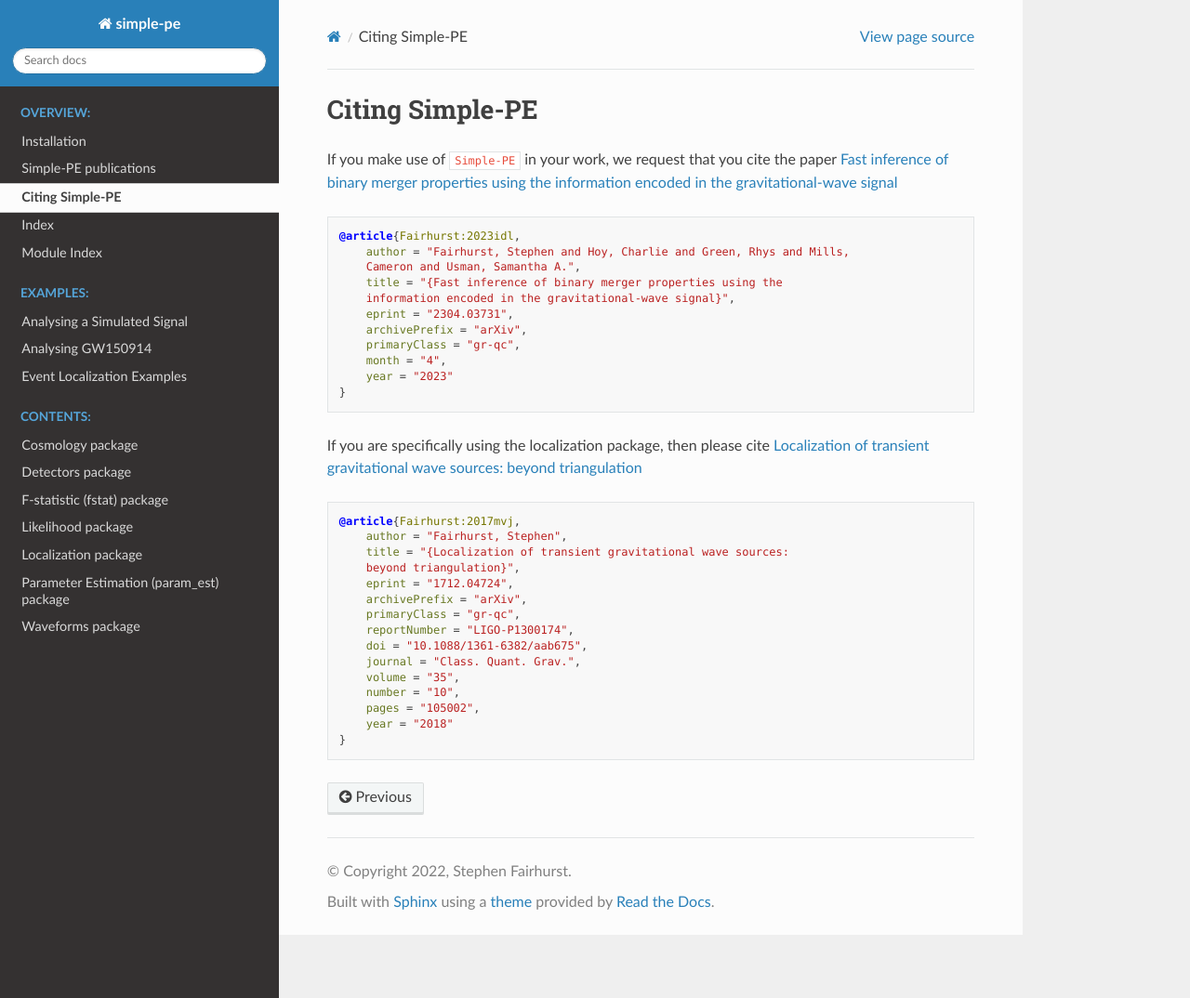
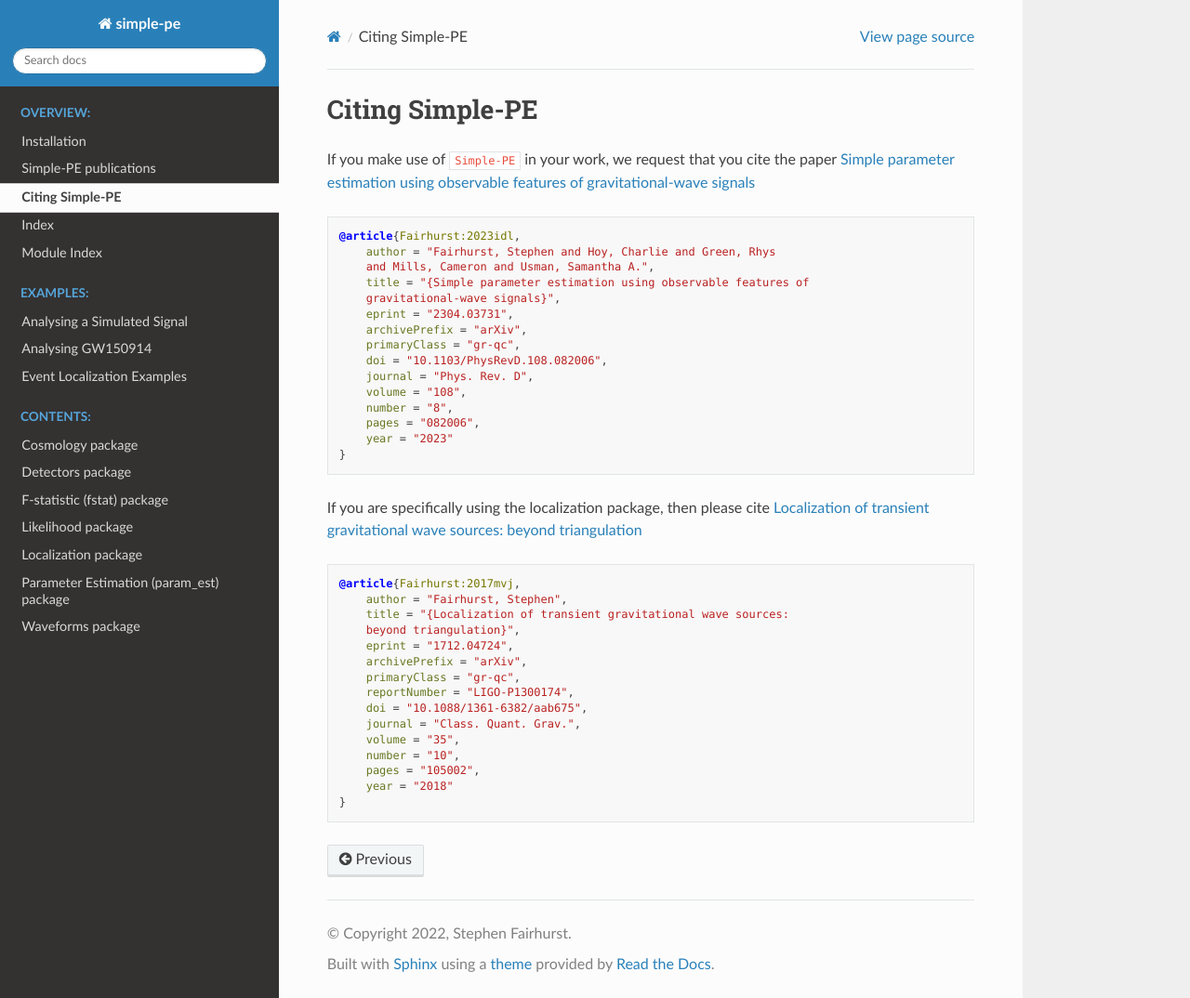
Before and after one commit to simplepe/simple-pe-xx, a Sphinx documentation site: the page built from docs/source/citing.rst, in a window 1280 px wide and 1074 px high. Shown: the whole window at 93% size. Built offline with Sphinx 7.4.7 and the Read the Docs theme 2.0.0, drawn with Linux system fonts in a browser that asks for light colours.

Commit message:
update to published version of simple-pe

```diff
--- a/docs/source/citing.rst
+++ b/docs/source/citing.rst
@@ -4,23 +4,28 @@ Citing Simple-PE
 .. _citing:
 If you make use of :code:`Simple-PE` in your work, we request that you cite
 the paper
-`Fast inference of binary merger properties using the information
-encoded in the gravitational-wave signal <https://doi.org/10.48550/arXiv
-.2304.03731>`_
+`Simple parameter estimation using observable features of
+gravitational-wave signals <https://doi.org/10.1103/PhysRevD.108.082006>`_
 
 .. code-block:: bibtex
 
     @article{Fairhurst:2023idl,
-        author = "Fairhurst, Stephen and Hoy, Charlie and Green, Rhys and Mills,
-        Cameron and Usman, Samantha A.",
-        title = "{Fast inference of binary merger properties using the
-        information encoded in the gravitational-wave signal}",
+        author = "Fairhurst, Stephen and Hoy, Charlie and Green, Rhys
+        and Mills, Cameron and Usman, Samantha A.",
+        title = "{Simple parameter estimation using observable features of
+        gravitational-wave signals}",
         eprint = "2304.03731",
         archivePrefix = "arXiv",
         primaryClass = "gr-qc",
-        month = "4",
+        doi = "10.1103/PhysRevD.108.082006",
+        journal = "Phys. Rev. D",
+        volume = "108",
+        number = "8",
+        pages = "082006",
         year = "2023"
     }
+
+
 
 If you are specifically using the localization package, then please cite
 `Localization of transient gravitational wave sources: beyond triangulation
--- a/docs/source/index.rst
+++ b/docs/source/index.rst
@@ -52,8 +52,9 @@ interpretable results.
     :link-type: ref
 
     An analysis of simulated signal to produce parameter estimation results
-    using the methods described in `arXiv:2304.03731
-    <https://arxiv.org/abs/2304.03731>`_.
+    using the methods described in `Simple parameter estimation using observable
+    features of gravitational-wave signals <https://doi.org/10.1103/PhysRevD
+    .108.082006>`_.
 
 
 .. card:: Perform parameter estimation on GW events
--- a/docs/source/zero_noise_injection.rst
+++ b/docs/source/zero_noise_injection.rst
@@ -12,9 +12,8 @@ those parameters.  Full posteriors for masses, spins, distance and
 orientation are generated using this information and also the measured SNR in
 additional waveform features: the second GW polarization, higher order
 multipoles and precession harmonics.  Details are given in
-`Fast inference of binary merger properties using the information
-encoded in the gravitational-wave signal <https://doi.org/10.48550/arXiv
-.2304.03731>`_
+`Simple parameter estimation using observable features of gravitational-wave
+signals <https://doi.org/10.1103/PhysRevD.108.082006>`_.
 
 Example: Simulated signal
 -------------------------
```
Also changed, not shown: docs/source/papers.rst (+3 -4 lines).
